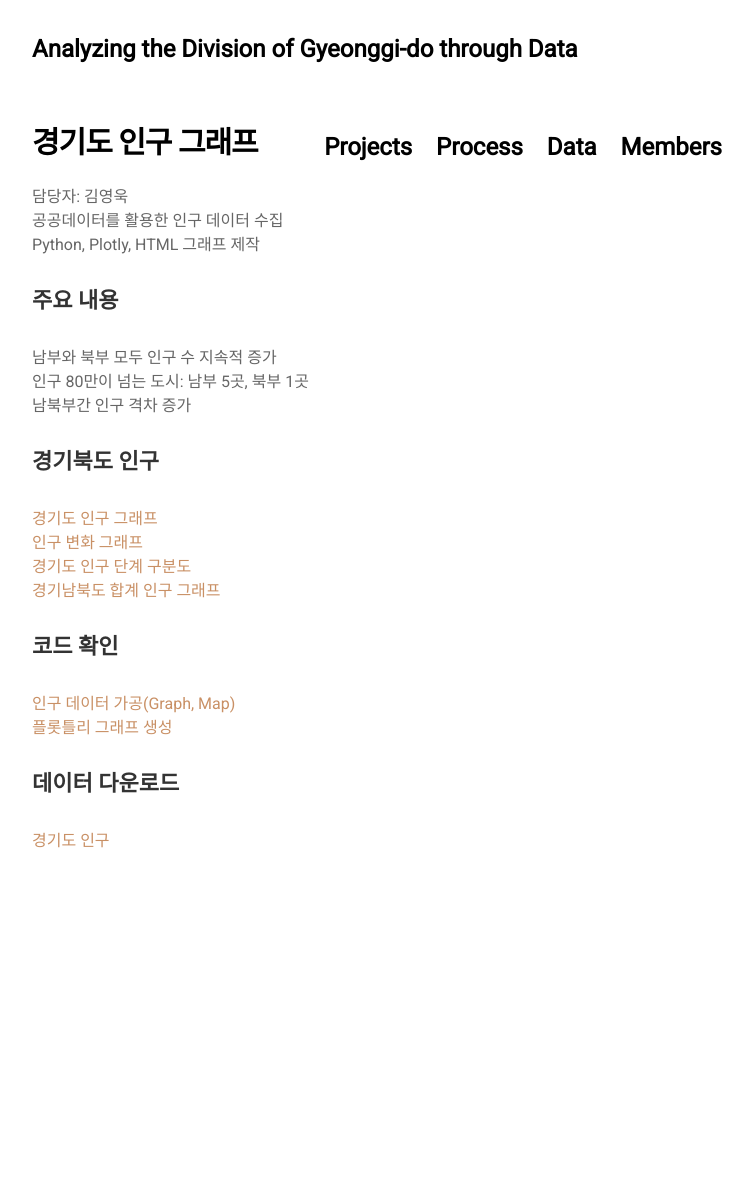
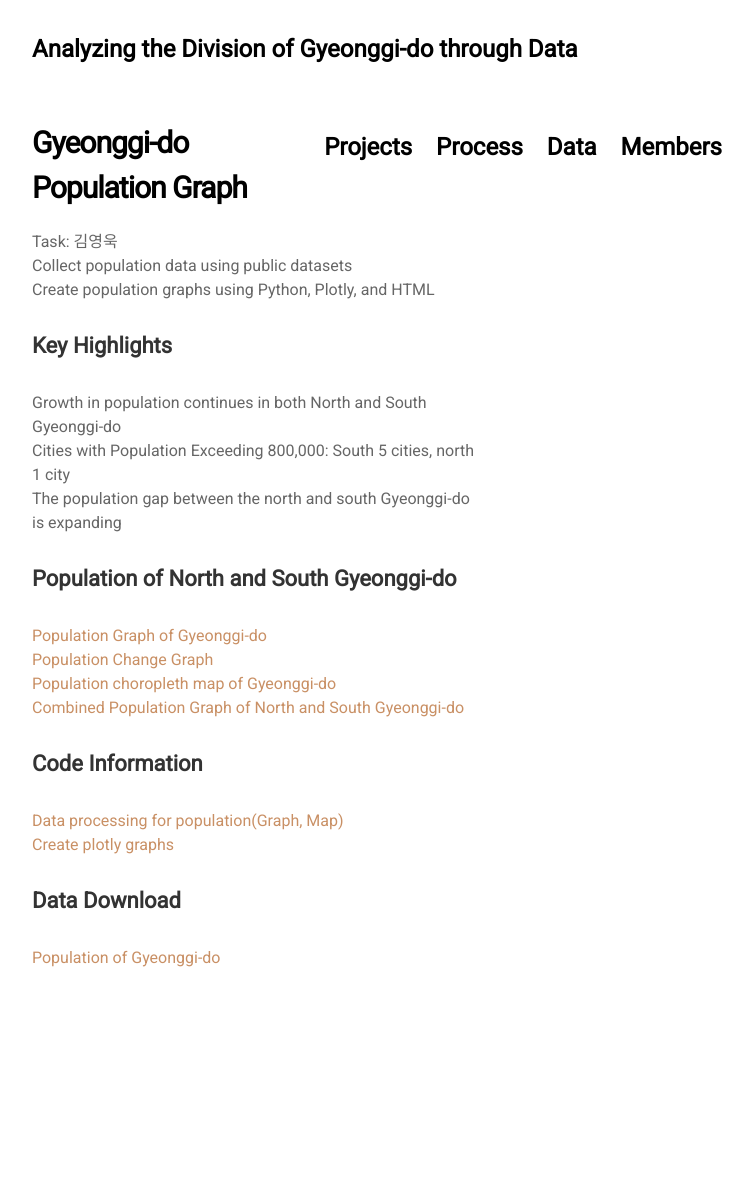
Before and after one commit to jinuew/SICM2002-6, a Jekyll site: the page built from projects/proj-2.md, in a window 1280 px wide. Shown: the whole page, without its empty margins (263-1016 px from the left). Built offline with Jekyll 4.4.1, drawn with Linux system fonts in a browser that asks for light colours; nearby versions of some CDN libraries; our own code applies the rules of GitHub Pages for plain Markdown files; before the commit the page ends 1083 px from its top, so only the background shows below that.

Commit message:
Update proj-2.md

```diff
--- a/projects/proj-2.md
+++ b/projects/proj-2.md
@@ -1,26 +1,26 @@
-# 경기도 인구 그래프
+# Gyeonggi-do Population Graph
 
-담당자: 김영욱<br>
-공공데이터를 활용한 인구 데이터 수집<br>
-Python, Plotly, HTML 그래프 제작<br>
+Task: 김영욱<br>
+Collect population data using public datasets<br>
+Create population graphs using Python, Plotly, and HTML<br>
 
-#### 주요 내용
+#### Key Highlights
 
-남부와 북부 모두 인구 수 지속적 증가<br>
-인구 80만이 넘는 도시: 남부 5곳, 북부 1곳<br>
-남북부간 인구 격차 증가<br>
+Growth in population continues in both North and South Gyeonggi-do<br>
+Cities with Population Exceeding 800,000: South 5 cities, north 1 city<br>
+The population gap between the north and south Gyeonggi-do is expanding<br>
 
 
-#### 경기북도 인구
-[경기도 인구 그래프](https://jinuew.github.io/sicm2002-6/assets/막대그래프.html)<br>
-[인구 변화 그래프](https://jinuew.github.io/sicm2002-6/assets/꺾은선그래프.html)<br>
-[경기도 인구 단계 구분도](https://jinuew.github.io/sicm2002-6/assets/경기도인구단계구분도.html)<br>
-[경기남북도 합계 인구 그래프](https://jinuew.github.io/sicm2002-6/assets/data_to_html_graph.html)
+#### Population of North and South Gyeonggi-do
+[Population Graph of Gyeonggi-do](https://jinuew.github.io/sicm2002-6/assets/막대그래프.html)<br>
+[Population Change Graph](https://jinuew.github.io/sicm2002-6/assets/꺾은선그래프.html)<br>
+[Population choropleth map of Gyeonggi-do](https://jinuew.github.io/sicm2002-6/assets/경기도인구단계구분도.html)<br>
+[Combined Population Graph of North and South Gyeonggi-do](https://jinuew.github.io/sicm2002-6/assets/data_to_html_graph.html)
 
-#### 코드 확인
-[인구 데이터 가공(Graph, Map)](https://github.com/jinuew/sicm2002-6/blob/main/assets/Code/경기도 인구 파이썬 (1).ipynb)<br>
-[플롯틀리 그래프 생성](https://github.com/jinuew/sicm2002-6/blob/main/assets/Code/플롯틀리.ipynb)
+#### Code Information
+[Data processing for population(Graph, Map)](https://github.com/jinuew/sicm2002-6/blob/main/assets/Code/경기도 인구 파이썬 (1).ipynb)<br>
+[Create plotly graphs](https://github.com/jinuew/sicm2002-6/blob/main/assets/Code/플롯틀리.ipynb)
 
 
-#### 데이터 다운로드
-[경기도 인구](https://github.com/jinuew/sicm2002-6/raw/main/assets/Data/gyeonggi_pop.xlsx)<br>
+#### Data Download
+[Population of Gyeonggi-do](https://github.com/jinuew/sicm2002-6/raw/main/assets/Data/gyeonggi_pop.xlsx)<br>
```
